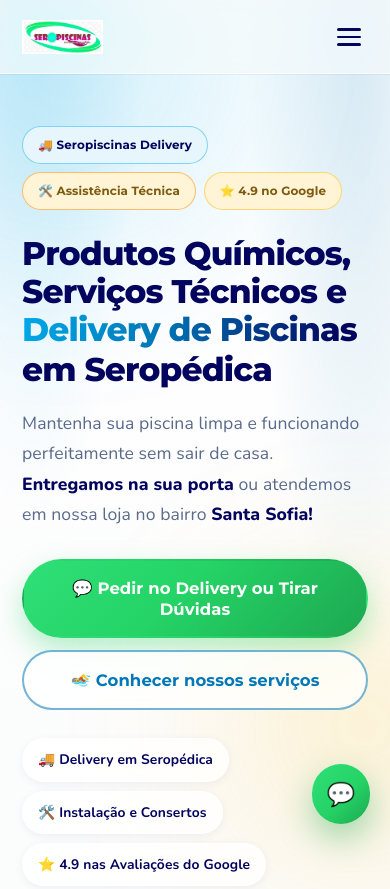
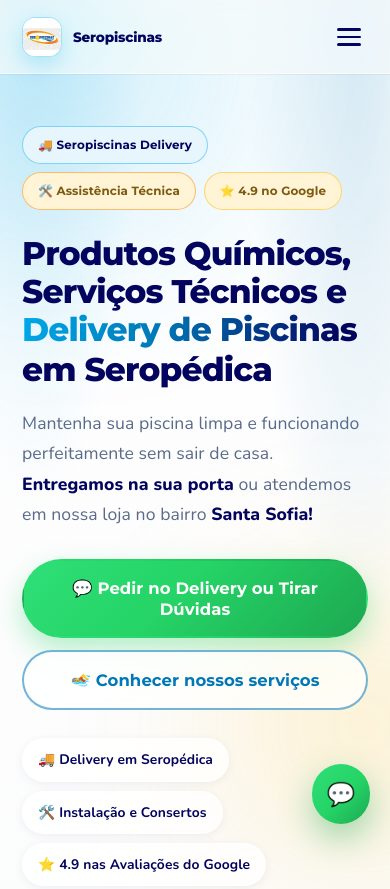
Before and after one commit to vtsportsc-cmyk/seropiscinas-site, a plain HTML site: page index.html in a window 390 px wide. Shown: the top 889 px of the page. Drawn offline with nearby package versions, Linux system fonts and the light colour scheme.

Commit message:
fix: restaurar logo original no header, rodape, favicon e metas

```diff
--- a/index.html
+++ b/index.html
@@ -16,14 +16,14 @@
   <meta property="og:site_name" content="Seropiscinas — Um Banho de Qualidade">
   <meta property="og:title" content="Seropiscinas — Produtos Químicos, Serviços e Delivery de Piscinas">
   <meta property="og:description" content="Produtos químicos, serviços técnicos e delivery de piscinas em Seropédica - RJ. Atendimento de qualidade.">
-  <meta property="og:image" content="img/logo.png">
+  <meta property="og:image" content="img/logo.jpg">
 
   <meta name="twitter:card" content="summary_large_image">
   <meta name="twitter:title" content="Seropiscinas — Um Banho de Qualidade">
   <meta name="twitter:description" content="Produtos, serviços técnicos e delivery de piscinas em Seropédica.">
-  <meta name="twitter:image" content="img/logo.png">
+  <meta name="twitter:image" content="img/logo.jpg">
 
-  <link rel="icon" type="image/png" href="img/favicon.png">
+  <link rel="icon" type="image/jpeg" href="img/logo.jpg">
 
   <link rel="preconnect" href="https://fonts.googleapis.com">
   <link rel="preconnect" href="https://fonts.gstatic.com" crossorigin>
@@ -37,7 +37,7 @@
     "@type": "LocalBusiness",
     "name": "Seropiscinas",
     "description": "Produtos químicos, serviços técnicos e delivery de piscinas em Seropédica - RJ",
-    "image": "img/logo.png",
+    "image": "img/logo.jpg",
     "telephone": "+552137872018",
     "address": {
       "@type": "PostalAddress",
@@ -57,7 +57,13 @@
   <header class="header" id="header">
     <div class="container header-inner">
       <a class="brand" href="#inicio" aria-label="Seropiscinas — Um Banho de Qualidade">
-        <img src="img/logo.png" alt="Seropiscinas - Um Banho de Qualidade" class="brand-logo-img">
+        <span class="brand-mark" aria-hidden="true">
+          <img src="img/logo.jpg" alt="" class="brand-logo-img">
+        </span>
+        <span class="brand-text">
+          <strong>Seropiscinas</strong>
+          <small>Um Banho de Qualidade</small>
+        </span>
       </a>
 
       <nav class="nav" id="nav" aria-label="Navegação principal">
@@ -350,8 +356,8 @@
     <div class="container">
       <div class="footer-grid">
         <div class="footer-brand">
-          <img src="img/logo.png" alt="Seropiscinas" class="footer-logo">
-          <div class="footer-brand-text">
+          <img src="img/logo.jpg" alt="Seropiscinas" class="footer-logo">
+          <div>
             <strong>Seropiscinas</strong>
             <small>Um Banho de Qualidade — Seropédica, RJ</small>
             <p class="footer-social">
--- a/style.css
+++ b/style.css
@@ -188,12 +188,21 @@
 .header-inner{height:var(--header-h);display:flex;align-items:center;gap:12px;flex-wrap:nowrap}
 
 .brand{display:flex;align-items:center;gap:11px;margin-right:auto;flex:none}
-.brand-logo-img{
-  height:48px;width:auto;display:block;object-fit:contain;
-  transition:opacity .25s ease,transform .4s var(--ease-out),box-shadow .4s var(--ease-out);
+.brand-mark{
+  position:relative;flex:none;
+  display:inline-flex;align-items:center;justify-content:center;
+  width:46px;height:46px;padding:0;border-radius:15px;overflow:hidden;
+  background:linear-gradient(150deg,rgba(255,255,255,.95),rgba(230,246,252,.75));
+  border:1px solid rgba(0,168,232,.32);
+  box-shadow:0 8px 20px rgba(0,168,232,.22),inset 0 1px 0 rgba(255,255,255,.9);
+  transition:transform .4s var(--ease-out),box-shadow .4s var(--ease-out);
 }
-.brand:hover .brand-logo-img{transform:translateY(-2px) scale(1.02)}
-.brand-logo-img:hover{opacity:.92}
+.brand:hover .brand-mark{transform:translateY(-2px) rotate(-4deg);box-shadow:0 14px 28px rgba(0,168,232,.34)}
+.brand-logo-img{width:100%;height:100%;object-fit:cover}
+
+.brand-text{display:flex;flex-direction:column;line-height:1.22;min-width:0}
+.brand-text strong{font-family:var(--font-head);font-size:1rem;font-weight:800;letter-spacing:-.015em;white-space:nowrap}
+.brand-text small{font-size:.69rem;font-weight:700;letter-spacing:.05em;color:var(--muted);white-space:nowrap;text-transform:uppercase}
 
 .nav{display:flex;align-items:center;gap:1px;flex-wrap:nowrap}
 .nav-link{
@@ -564,9 +573,9 @@
 .footer a{transition:color .25s ease}
 .footer a:hover{color:var(--blue-light)}
 .footer-grid{display:grid;grid-template-columns:1fr;gap:32px;margin-bottom:40px}
-.footer-brand{display:flex;flex-direction:column;align-items:flex-start;gap:14px}
-.footer-logo{width:min(220px,100%);height:auto;object-fit:contain;border-radius:12px;background:#fff;padding:10px;box-shadow:0 8px 24px rgba(0,0,0,.3)}
-.footer-brand-text strong{display:block;font-family:var(--font-head);color:#fff;font-size:1.1rem;line-height:1.3;letter-spacing:-.015em}
+.footer-brand{display:flex;align-items:flex-start;gap:14px}
+.footer-logo{width:54px;height:54px;border-radius:15px;object-fit:cover;border:2px solid rgba(0,168,232,.4)}
+.footer-brand strong{display:block;font-family:var(--font-head);color:#fff;font-size:1.1rem;line-height:1.3;letter-spacing:-.015em}
 .footer-brand small{color:#7a8aaa;font-size:.85rem}
 .footer-social{margin-top:13px;font-size:.93rem;line-height:2}
 .footer-social a{border-bottom:1px solid rgba(0,168,232,.3);padding-bottom:1px}
@@ -816,14 +825,17 @@
 
 @media (max-width:600px){
   .btn-header{display:none}
-  .brand-logo-img{height:40px}
+  .brand-mark{width:42px;height:42px}
+  .brand-text small{display:block;font-size:.62rem}
   .chat{right:10px;width:min(96vw,384px);max-height:min(76dvh,620px)}
   .msg{max-width:96%}
   .quick-replies{padding-left:0}
 }
 
 @media (max-width:420px){
-  .brand-logo-img{height:34px}
+  .brand-mark{width:40px;height:40px;padding:0;border-radius:13px}
+  .brand-text small{display:none}
+  .brand-text strong{font-size:.85rem}
   .btn-header{padding:8px 11px;font-size:.71rem}
   .nav-toggle{width:40px;height:40px;padding:9px}
   .fab-label{display:none}
```
Also changed, not shown: img/favicon.png (deleted), img/logo.jpg (added), img/logo.png (deleted).
